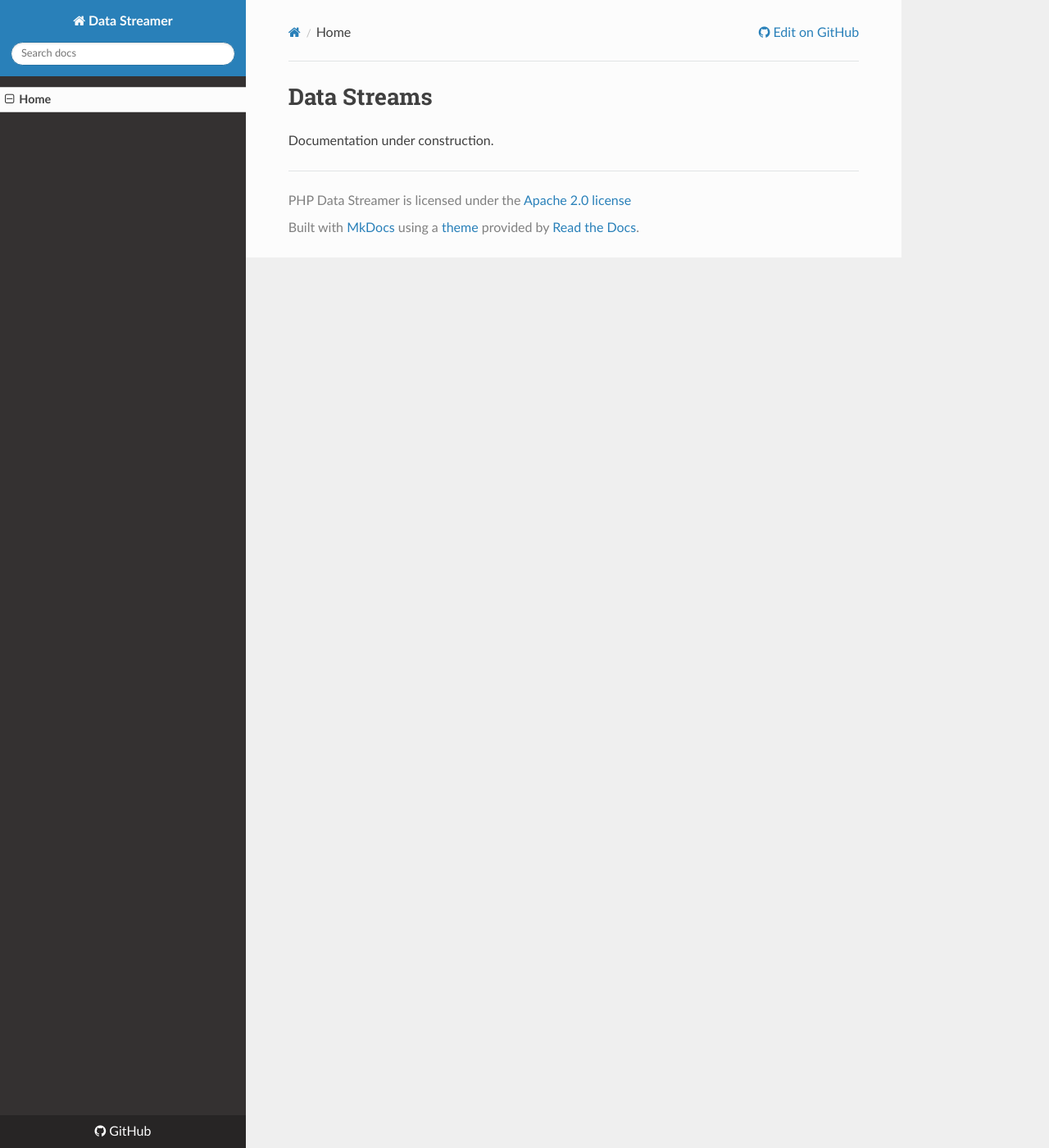
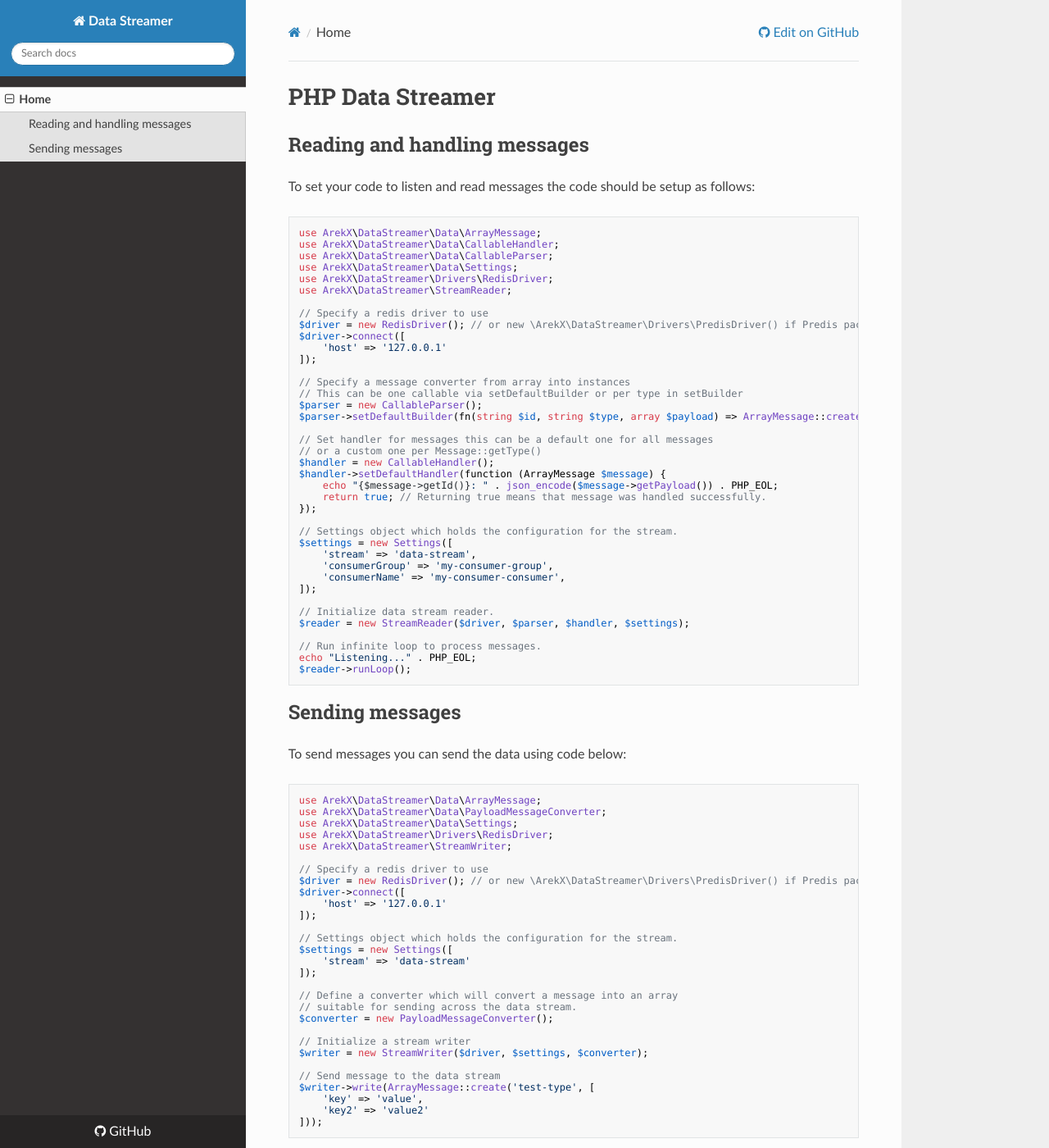
Before and after one commit to ArekX/php-data-streamer, an MkDocs documentation site: the page built from docs/index.md, in a window 1280 px wide and 1400 px high. Shown: the whole window at 82% size. Built offline with MkDocs 1.6.1, drawn with Linux system fonts in a browser that asks for light colours; nearby versions of some CDN libraries.

Commit message:
improve docs

````diff
--- a/docs/index.md
+++ b/docs/index.md
@@ -1,3 +1,84 @@
-# Data Streams
+# PHP Data Streamer
 
-Documentation under construction.
+
+## Reading and handling messages
+
+To set your code to listen and read messages the code should be setup as follows:
+
+```php
+use ArekX\DataStreamer\Data\ArrayMessage;
+use ArekX\DataStreamer\Data\CallableHandler;
+use ArekX\DataStreamer\Data\CallableParser;
+use ArekX\DataStreamer\Data\Settings;
+use ArekX\DataStreamer\Drivers\RedisDriver;
+use ArekX\DataStreamer\StreamReader;
+
+// Specify a redis driver to use
+$driver = new RedisDriver(); // or new \ArekX\DataStreamer\Drivers\PredisDriver() if Predis package is used
+$driver->connect([
+    'host' => '127.0.0.1'
+]);
+
+// Specify a message converter from array into instances
+// This can be one callable via setDefaultBuilder or per type in setBuilder
+$parser = new CallableParser();
+$parser->setDefaultBuilder(fn(string $id, string $type, array $payload) => ArrayMessage::create($type, $payload, $id));
+
+// Set handler for messages this can be a default one for all messages
+// or a custom one per Message::getType()
+$handler = new CallableHandler();
+$handler->setDefaultHandler(function (ArrayMessage $message) {
+    echo "{$message->getId()}: " . json_encode($message->getPayload()) . PHP_EOL;
+    return true; // Returning true means that message was handled successfully.
+});
+
+// Settings object which holds the configuration for the stream.
+$settings = new Settings([
+    'stream' => 'data-stream',
+    'consumerGroup' => 'my-consumer-group',
+    'consumerName' => 'my-consumer-consumer',
+]);
+
+// Initialize data stream reader.
+$reader = new StreamReader($driver, $parser, $handler, $settings);
+
+// Run infinite loop to process messages.
+echo "Listening..." . PHP_EOL;
+$reader->runLoop();
+```
+
+## Sending messages
+
+To send messages you can send the data using code below:
+
+```php
+use ArekX\DataStreamer\Data\ArrayMessage;
+use ArekX\DataStreamer\Data\PayloadMessageConverter;
+use ArekX\DataStreamer\Data\Settings;
+use ArekX\DataStreamer\Drivers\RedisDriver;
+use ArekX\DataStreamer\StreamWriter;
+
+// Specify a redis driver to use
+$driver = new RedisDriver(); // or new \ArekX\DataStreamer\Drivers\PredisDriver() if Predis package is used
+$driver->connect([
+    'host' => '127.0.0.1'
+]);
+
+// Settings object which holds the configuration for the stream.
+$settings = new Settings([
+    'stream' => 'data-stream'
+]);
+
+// Define a converter which will convert a message into an array
+// suitable for sending across the data stream.
+$converter = new PayloadMessageConverter();
+
+// Initialize a stream writer
+$writer = new StreamWriter($driver, $settings, $converter);
+
+// Send message to the data stream
+$writer->write(ArrayMessage::create('test-type', [
+    'key' => 'value',
+    'key2' => 'value2'
+]));
+```
````
Also changed, not shown: README.md (+1 -0 lines).
